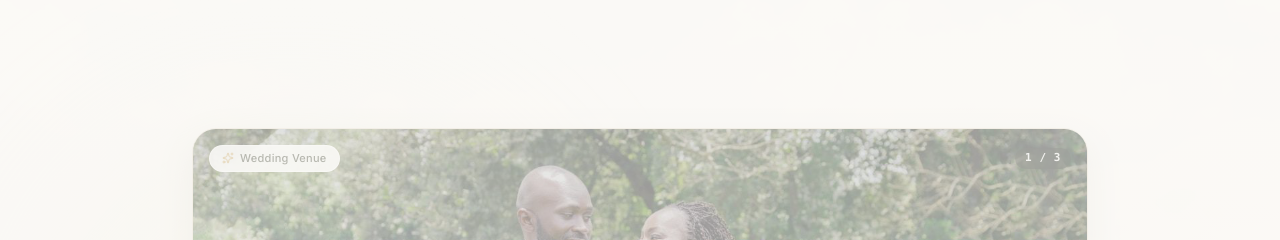
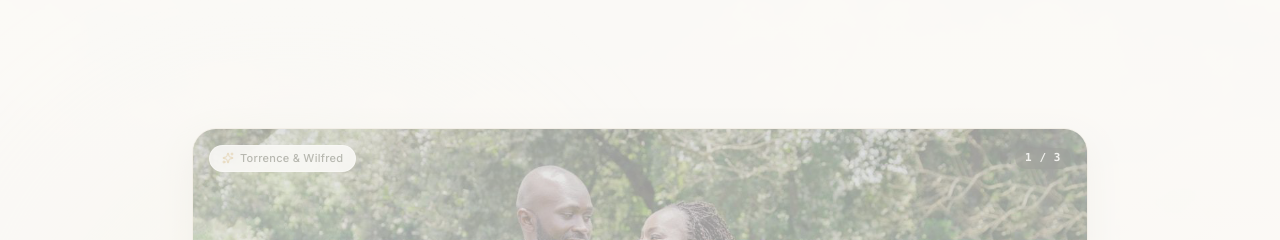
Before and after one commit to cardsandgiftske-maker/TorrencewedsWilfred, a React (Vite) app: page / in a window 1280 px wide. Both pictures are taken after a click on the button "TW". Shown: the top 240 px of the page. Built offline with nearby package versions, Linux system fonts and the light colour scheme; a web font is replaced by a local one.

Commit message:
Update HeroCarousel.tsx

```diff
--- a/src/components/HeroCarousel.tsx
+++ b/src/components/HeroCarousel.tsx
@@ -330,7 +330,7 @@ export default function HeroCarousel() {
 
                 <Sparkles className="w-3 h-3 text-[#C5A059]" />
 
-                <span>Wedding Venue</span>
+                <span>Torrence & Wilfred</span>
 
               </span>
 
```
